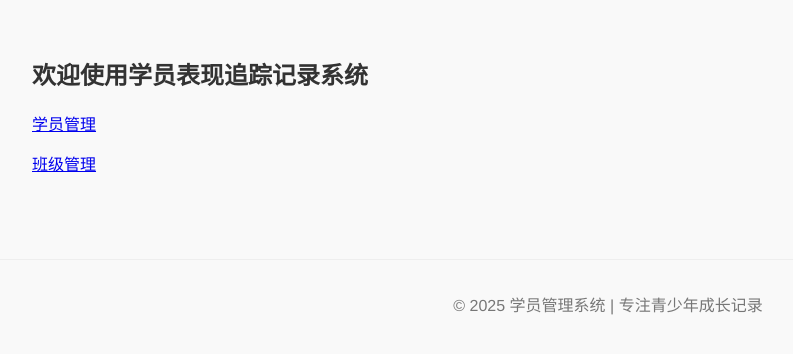
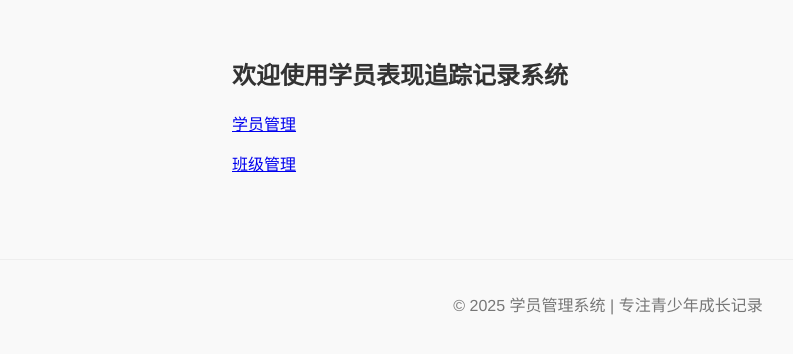
Before and after one commit to BK-Y/class-snap-tool, a Flask app: page / in a window 1280 px wide. Shown: the part 121-475 px from the top of the page, without its empty margins (32-825 px from the left). Run offline with Flask 3, Linux system fonts and the light colour scheme.

Commit message:
Add sidebar block and flex layout to base template

```diff
--- a/web/templates/base.html
+++ b/web/templates/base.html
@@ -53,8 +53,15 @@
 </head>
 <body>
 	{% include 'header.html' %}
-    <div class="container">
-        {% block content %}{% endblock %}
+    <div class="container" style="display:flex;">
+        <!-- sidebar area: child templates may override -->
+        <aside id="sidebar" style="width:200px;flex-shrink:0;">
+            {% block sidebar %}{% endblock %}
+        </aside>
+        <!-- main content area -->
+        <div id="main_content" style="flex:1;">
+            {% block content %}{% endblock %}
+        </div>
     </div>
 
 	{% include 'footer.html' %}
```
